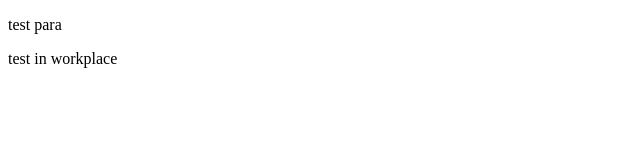
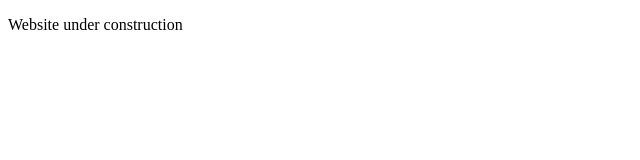
Before and after one commit to Mechgun/iLink, a plain HTML site: page index.html in a window 1280 px wide. Shown: the whole page, without its empty margins (0-640 px from the left). Drawn offline with Linux system fonts and the light colour scheme.

Commit message:
Update index.html

```diff
--- a/index.html
+++ b/index.html
@@ -4,10 +4,9 @@
     <meta charset="UTF-8">
     <meta name="viewport" content="width=device-width, initial-scale=1.0">
     <meta http-equiv="X-UA-Compatible" content="ie=edge">
-    <title>Document</title>
+    <title>iLinkedu</title>
 </head>
 <body>
-    <p>test para</p>
-    <p>test in workplace</p>
+    <p>Website under construction</p>
 </body>
 </html>
```
